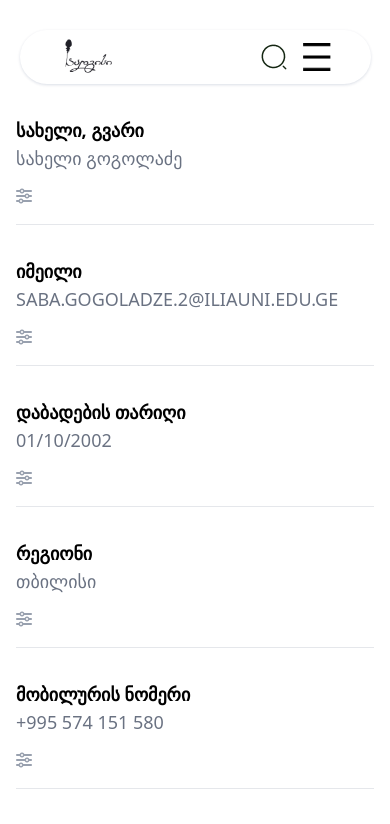
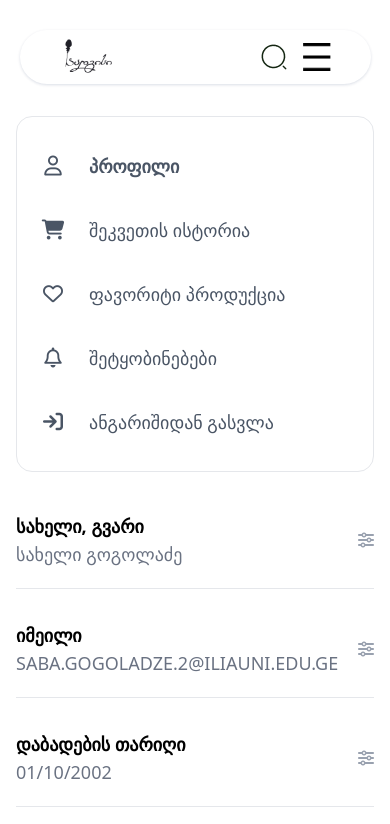
Before and after one commit to Aristocrat4/sadgisi2, an Angular app: page /profile/info in a window 390 px wide. Shown: the top 824 px of the page. Built offline with nearby package versions, Linux system fonts and the light colour scheme.

Commit message:
last changes

```diff
--- a/src/app/app.component.html
+++ b/src/app/app.component.html
@@ -1,13 +1,14 @@
 <div class="flex flex-col min-h-screen overflow-hidden">
   <app-header class="w-full"></app-header>
-  <main class="grow w-full lg:px-[90px]">
-    @if (!isOpen) {
-      <router-outlet [hidden]="isOpen"></router-outlet>
-    } @else {
-      <app-sidebar></app-sidebar>
-    }
+  <main class="grow w-full h-full lg:px-[90px]">
+ <div [hidden]="isOpen">
+      <router-outlet ></router-outlet>
+ </div>
+ <div [hidden]="!isOpen">
+      <app-sidebar ></app-sidebar>
+ </div>
   </main>
   <app-footer
-    class="h-[200px] max-[1260px]:h-[351px] bg-[#F5F5F5] w-full"
+    class=" bg-[#F5F5F5] w-full"
   ></app-footer>
 </div>
--- a/src/app/components/header/header.component.html
+++ b/src/app/components/header/header.component.html
@@ -54,12 +54,12 @@
     <img
       routerLink="/checkout"
       class="cursor-pointer w-[28px] h-[28px] max-[1260px]:hidden"
-      src="assets/shopping-cartcart.png"
+      src="assets/shopping-cart.png"
       alt="cart"
     />
-    <a [routerLink]="profileLink" class="text-xl hidden md:block">
+    <!-- <a [routerLink]="profileLink" class="text-xl hidden md:block">
       <i class="fa-regular fa-user"></i>
-    </a>
+    </a> -->
     <button (click)="toggleSidebar()">
       <img
         class="cursor-pointer w-[28px] h-[28px] min-[1260px]:hidden"
--- a/src/app/pages/checkout/components/checkout-form/checkout-form.component.html
+++ b/src/app/pages/checkout/components/checkout-form/checkout-form.component.html
@@ -196,7 +196,7 @@
             <button
               type="submit"
               [disabled]="!registerForm.valid"
-              class="bg-[#4461F2] hover:bg-[#1e3a8a] text-white rounded-[8px] pt-[14px] pr-[16px] pb-[14px] pl-[16px] w-[374px] md:w-[255px] cursor-pointer transition-colors duration-200"
+              class="bg-[#9BA1AB] hover:bg-[#1e3a8a] text-white rounded-[8px] pt-[14px] pr-[16px] pb-[14px] pl-[16px] w-[374px] md:w-[255px] cursor-pointer transition-colors duration-200"
             >
               შეკვეთის გაფორმება
             </button>
--- a/src/app/pages/order/order.component.html
+++ b/src/app/pages/order/order.component.html
@@ -1,7 +1,7 @@
 <div class="max-w-[1260px] mx-auto px-4 md:px-6 py-8">
   <div class="md:grid md:grid-cols-2 md:gap-8">
     <!-- Left Side: Title and Contact Info -->
-    <div>
+
       <div class="mb-4">
         <h1 class="text-3xl font-medium mb-4">შეკვეთა</h1>
         <p class="text-gray-600">
@@ -9,7 +9,7 @@
           თქვენს მოთხოვნებს.
         </p>
       </div>
-
+<div>
       <!-- Contact Info -->
       <!-- Duplicate info ??  -->
       <!-- <div class="bg-gray-50 rounded-2xl pl-[15px] py-5 space-y-4">
--- a/src/app/pages/product-details/product-details.component.html
+++ b/src/app/pages/product-details/product-details.component.html
@@ -99,6 +99,7 @@
       <div class="flex gap-4">
         <button
           class="flex-1 bg-[#9BA5B7] hover:bg-[#8b94a4] transition-colors duration-200 text-white py-4 rounded-lg font-medium text-lg cursor-pointer"
+          (click)="addIntoBasket(); navigateCheckout()"
         >
           შეკვეთა
         </button>
--- a/src/app/pages/profile/profile-info/profile-info.component.html
+++ b/src/app/pages/profile/profile-info/profile-info.component.html
@@ -1,11 +1,11 @@
 <div>
-  <div class="space-y-8">
+  <div class="space-y-8  ">
     <!-- Name -->
     <div class="border-b border-gray-200 pb-5">
-      <div class="grid grid-cols-1 md:grid-cols-[1fr_auto] items-center gap-4">
-        <div class="space-y-1">
-          <span class="text-black font-bold text-lg">სახელი, გვარი</span>
-          <span class="text-gray-500 text-lg block">სახელი გოგოლაძე</span>
+      <div class="flex justify-between items-center gap-4">
+        <div class="flex flex-col gap-0  md:flex-row md:gap-[94px]">
+          <div class="w-[200px] text-black font-bold text-lg">სახელი, გვარი</div>
+          <div class="text-gray-500 text-lg ">სახელი გოგოლაძე</div>
         </div>
         <i
           class="fa-solid fa-sliders text-gray-400 md:justify-self-end hidden md:block"
@@ -15,10 +15,10 @@
 
     <!-- Email -->
     <div class="border-b border-gray-200 pb-5">
-      <div class="grid grid-cols-1 md:grid-cols-[1fr_auto] items-center gap-4">
-        <div class="space-y-1">
-          <span class="text-black font-bold text-lg">იმეილი</span>
-          <span class="text-gray-500 text-lg block">{{ iliauni() }}</span>
+      <div class="flex justify-between items-center gap-4">
+        <div class="flex flex-col gap-0  md:flex-row md:gap-[94px]">
+          <div class="w-[200px] text-black font-bold text-lg">იმეილი</div>
+          <div class="text-gray-500 text-lg ">{{ iliauni() }}</div>
         </div>
         <i
           class="fa-solid fa-sliders text-gray-400 md:justify-self-end hidden md:block"
@@ -28,10 +28,10 @@
 
     <!-- Date of Birth -->
     <div class="border-b border-gray-200 pb-5">
-      <div class="grid grid-cols-1 md:grid-cols-[1fr_auto] items-center gap-4">
-        <div class="space-y-1">
-          <span class="text-black font-bold text-lg">დაბადების თარიღი</span>
-          <span class="text-gray-500 text-lg block">01/10/2002</span>
+      <div class="flex justify-between items-center gap-4">
+        <div class="flex flex-col gap-0  md:flex-row md:gap-[94px]">
+          <span class="w-[200px] text-black font-bold text-lg">დაბადების თარიღი</span>
+          <span class="text-gray-500 text-lg ">01/10/2002</span>
         </div>
         <i
           class="fa-solid fa-sliders text-gray-400 md:justify-self-end hidden md:block"
@@ -41,10 +41,10 @@
 
     <!-- Region -->
     <div class="border-b border-gray-200 pb-5">
-      <div class="grid grid-cols-1 md:grid-cols-[1fr_auto] items-center gap-4">
-        <div class="space-y-1">
-          <span class="text-black font-bold text-lg">რეგიონი</span>
-          <span class="text-gray-500 text-lg block">თბილისი</span>
+      <div class="flex justify-between items-center gap-4">
+        <div class="flex flex-col gap-0  md:flex-row md:gap-[94px]">
+          <span class="w-[200px] text-black font-bold text-lg">რეგიონი</span>
+          <span class="text-gray-500 text-lg ">თბილისი</span>
         </div>
         <i
           class="fa-solid fa-sliders text-gray-400 md:justify-self-end hidden md:block"
@@ -54,10 +54,10 @@
 
     <!-- Mobile Number -->
     <div class="border-b border-gray-200 pb-5">
-      <div class="grid grid-cols-1 md:grid-cols-[1fr_auto] items-center gap-4">
-        <div class="space-y-1">
-          <span class="text-black font-bold text-lg">მობილურის ნომერი</span>
-          <span class="text-gray-500 text-lg block">+995 574 151 580</span>
+      <div class="flex justify-between items-center gap-4">
+        <div class="flex flex-col gap-0  md:flex-row md:gap-[94px]">
+          <span class="w-[200px] text-black font-bold text-lg">მობილურის ნომერი</span>
+          <span class="text-gray-500 text-lg ">+995 574 151 580</span>
         </div>
         <i
           class="fa-solid fa-sliders text-gray-400 md:justify-self-end hidden md:block"
@@ -67,10 +67,10 @@
 
     <!-- Gender -->
     <div class="border-b border-gray-200 pb-5">
-      <div class="grid grid-cols-1 md:grid-cols-[1fr_auto] items-center gap-4">
-        <div class="space-y-1">
-          <span class="text-black font-bold text-lg">სქესი</span>
-          <span class="text-gray-500 text-lg block">მამრობითი</span>
+      <div class="flex justify-between items-center gap-4">
+        <div class="flex flex-col gap-0  md:flex-row md:gap-[94px]">
+          <span class="w-[200px] text-black font-bold text-lg">სქესი</span>
+          <span class="text-gray-500 text-lg ">მამრობითი</span>
         </div>
         <i
           class="fa-solid fa-sliders text-gray-400 md:justify-self-end hidden md:block"
--- a/src/app/pages/profile/profile.component.html
+++ b/src/app/pages/profile/profile.component.html
@@ -1,10 +1,9 @@
 <!-- profile-layout.component.html -->
 
-<div class="max-w-[1260px] mx-auto px-4 md:px-6 py-8 overflow-x-hidden">
-  <div class="grid md:grid-cols-[300px_1fr] md:gap-12">
-    <!-- Sidebar (show conditionally) -->
+<div class="max-w-[1260px] mx-auto px-4  py-8 overflow-x-hidden">
+  <div class="flex flex-col gap-10 lg:flex-row ">
     <div
-      class="bg-white rounded-2xl border border-gray-200 py-[27px] px-[20px] h-fit hidden md:block"
+      class="bg-white rounded-2xl border border-gray-200 py-[27px] px-[20px] h-fit"
     >
       <nav>
         <ul class="space-y-[20px]">
@@ -26,7 +25,7 @@
     </div>
 
     <!-- Content -->
-    <div class="bg-white w-full">
+    <div class="bg-white w-full overflow-x-hidden">
       <router-outlet></router-outlet>
     </div>
   </div>
```
Also changed, not shown: src/app/components/sidebar/sidebar.component.html (+2 -10 lines), src/app/pages/product-details/product-details.component.ts (+6 -1 lines), src/app/pages/profile/favorites/favorites.component.html (+1 -21 lines), src/app/pages/profile/orders-history/orders-history.component.html (+11 -11 lines).
